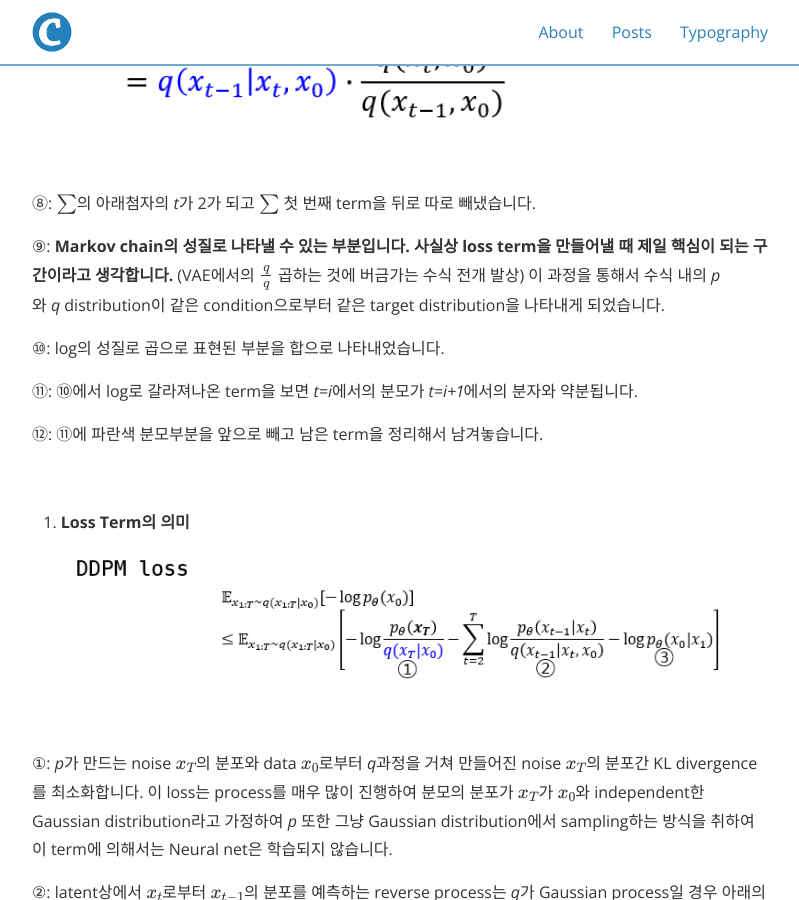
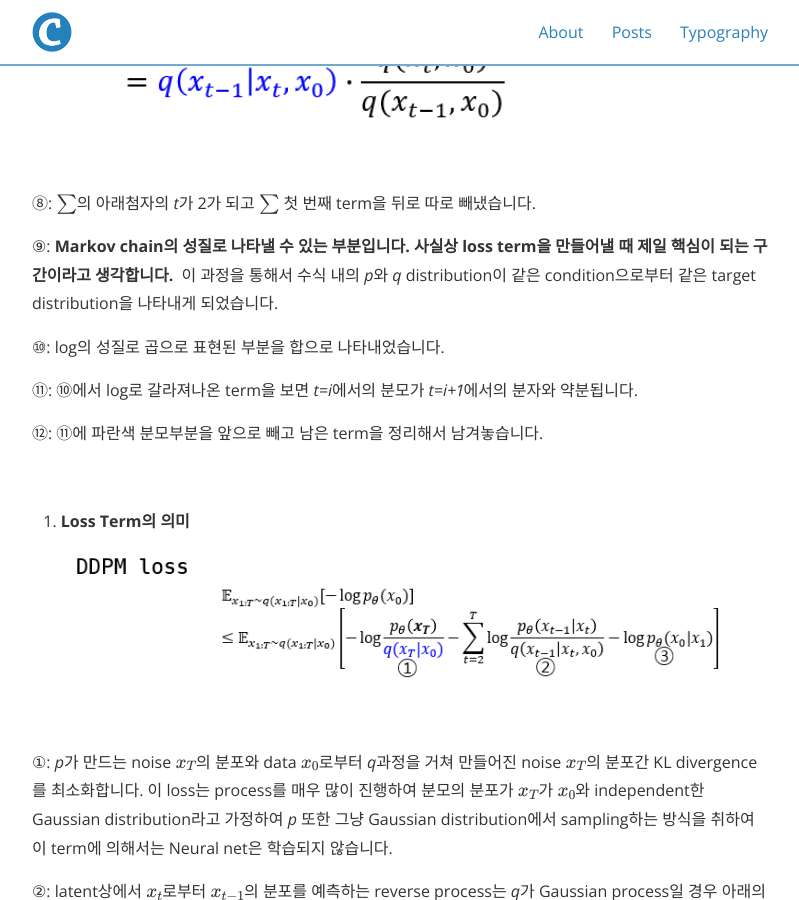
Before and after one commit to deep-generative-models-AIM5036/deep-generative-models-AIM5036.github.io, a Jekyll site: the page built from _posts/2022-11-12-DDPM.md, in a window 1280 px wide and 900 px high, scrolled down 6918 px. Shown: the whole window, without its empty margins (240-1039 px from the left). Built offline with Jekyll 4.4.1, drawn with Linux system fonts in a browser that asks for light colours; nearby versions of some CDN libraries; formulas are drawn with MathJax 3; a file with an impossible date is left out.

Commit message:
Update 2022-11-12-DDPM.md
Signed-off-by: 2mbrother <51839832+2mbrother@users.noreply.github.com>

```diff
--- a/_posts/2022-11-12-DDPM.md
+++ b/_posts/2022-11-12-DDPM.md
@@ -132,7 +132,7 @@
 
 ⑧:  $\sum$의 아래첨자의 *t*가 2가 되고 $\sum$ 첫 번째 term을 뒤로 따로 빼냈습니다.
 
-⑨: **Markov chain의 성질로 나타낼 수 있는 부분입니다.** **사실상 loss term을 만들어낼 때 제일 핵심이 되는 구간이라고 생각합니다.** (VAE에서의 ${q \over q}$ 곱하는 것에 버금가는 수식 전개 발상) 이 과정을 통해서 수식 내의 *p*와 *q* distribution이 같은 condition으로부터 같은 target distribution을 나타내게 되었습니다.
+⑨: **Markov chain의 성질로 나타낼 수 있는 부분입니다.** **사실상 loss term을 만들어낼 때 제일 핵심이 되는 구간이라고 생각합니다.**  이 과정을 통해서 수식 내의 *p*와 *q* distribution이 같은 condition으로부터 같은 target distribution을 나타내게 되었습니다.
 
 ⑩: log의 성질로 곱으로 표현된 부분을 합으로 나타내었습니다.
 
```
